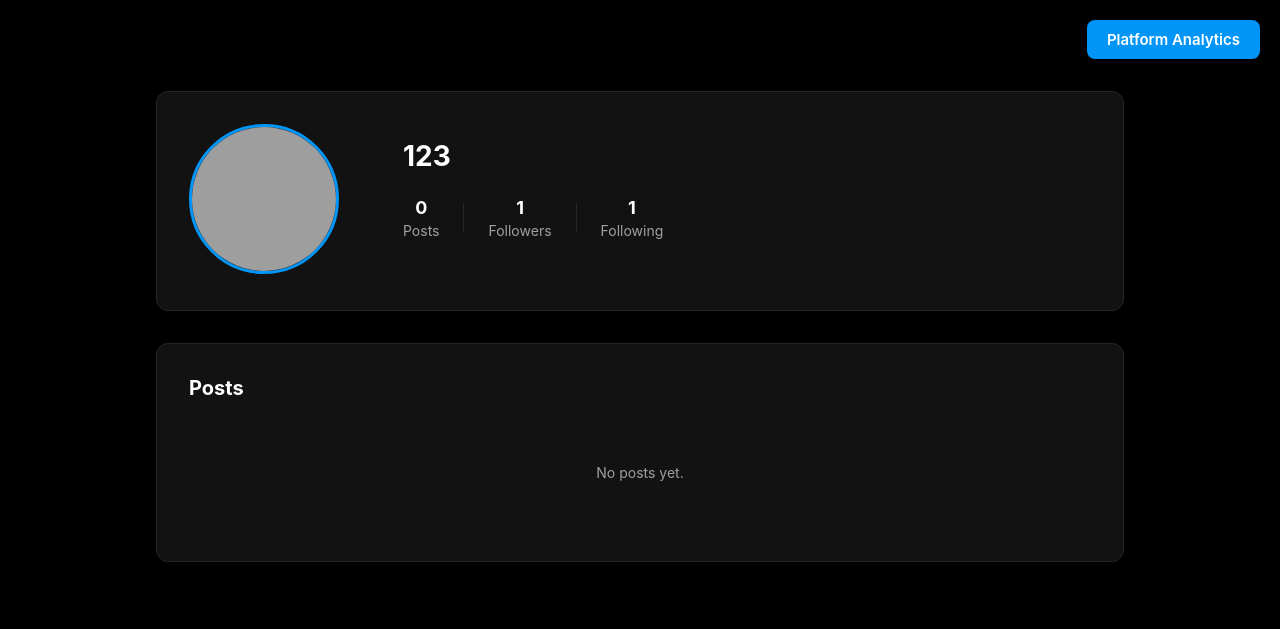
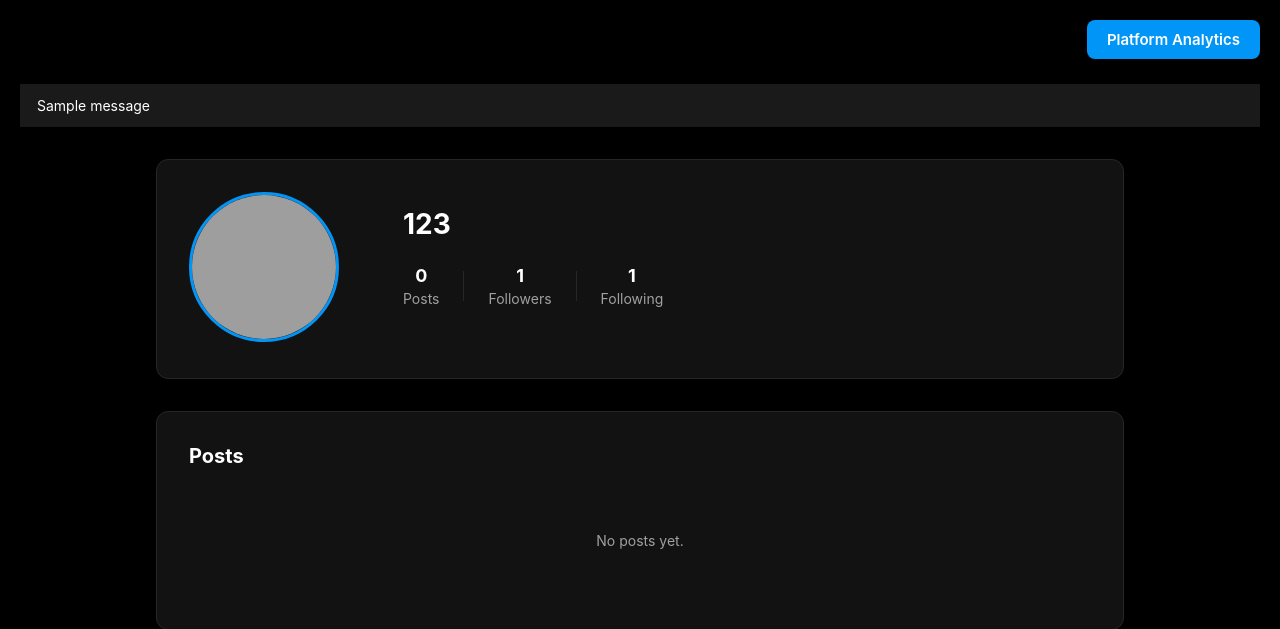
Before and after one commit to Sangho12/COMP3278_project, a Flask app: page /profile/123 in a window 1280 px wide. Shown: the part 86-715 px from the top of the page. Run offline with Flask 3, Linux system fonts and the light colour scheme; a user stored in the database is signed in; data comes from the database, SQL or seed files in the repository; tables that the repository leaves empty hold one stand-in row (values such as "Sample post"); one stand-in notice (Sample message) is shown; grey boxes are pictures that could not be loaded.

Commit message:
Update profile.html

```diff
--- a/COMP3278_project_Michael/templates/profile.html
+++ b/COMP3278_project_Michael/templates/profile.html
@@ -2,6 +2,15 @@
 {% block title %}{{ prof.username }} - Profile{% endblock %}
 
 {% block content %}
+{% with messages = get_flashed_messages() %}
+  {% if messages %}
+    <div class="alert alert-warning text-center mb-4">
+      {% for message in messages %}
+        <div class="flash">{{ message }}</div>
+      {% endfor %}
+    </div>
+  {% endif %}
+{% endwith %}
 <div class="profile-container">
   <!-- Profile Header -->
   <div class="profile-header">
```
